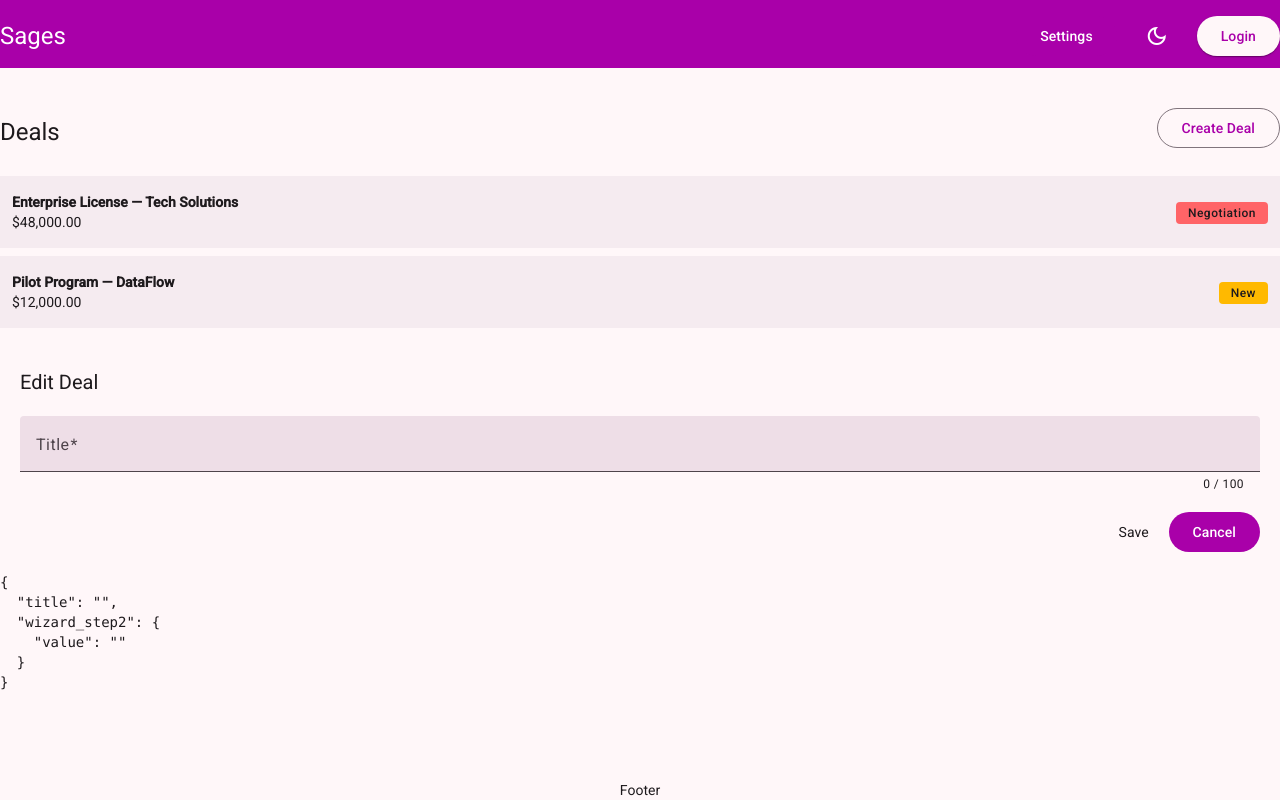
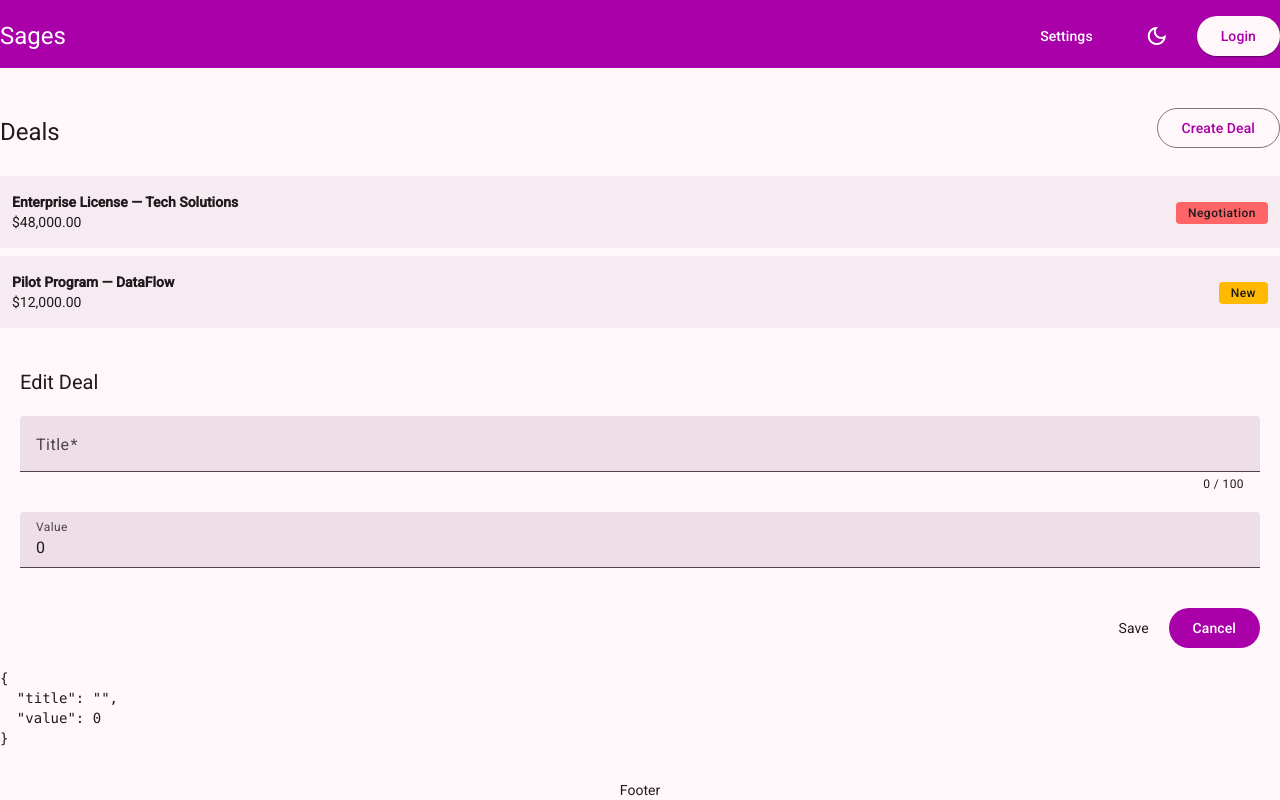
Before and after one commit to ev45ive/sages-angular-open-1026, an Angular app: page /deals in a window 1280 px wide. Built offline with nearby package versions, Linux system fonts and the light colour scheme.

Commit message:
@if (form.get('title'); as field) //  @let titleField = form.get('title');

```diff
--- a/src/app/features/deals/model/deal.ts
+++ b/src/app/features/deals/model/deal.ts
@@ -8,5 +8,5 @@ export interface Deal {
   value: number;
   contactName: string;
   public: boolean;
-  task?: []; //
+  // tasks?: []; //
 }
--- a/src/app/features/deals/ui/deal-editor/deal-editor.ts
+++ b/src/app/features/deals/ui/deal-editor/deal-editor.ts
@@ -35,29 +35,37 @@ import { SharedForms /* SharedModule */ } from '@shared/ui';
     <form [formGroup]="form">
       <div class="grid gap-5 p-5">
         <h2 class="text-xl">Edit Deal</h2>
-        <!-- <input class="p-3 bg-surface-bright border" type="text" [(ngModel)]="draft().title" /> -->
+        <!-- @let titleField = form.get('title'); -->
+
+        @if (form.get('title'); as field) {
           <mat-form-field>
             <mat-label>Title</mat-label>
 
             <input type="text" matInput formControlName="title" />
 
-          <mat-hint align="end"> {{ form.get('title')?.value?.length }} / 100 </mat-hint>
+            <mat-hint align="end"> {{ field?.value?.length }} / 100 </mat-hint>
             <mat-error>
-            @if (form.get('title')?.getError('required')) {
+              @if (field?.getError('required')) {
                 Field is required
               }
-            @if (form.get('title')?.getError('censor'); as error) {
+              @if (field?.getError('censor'); as error) {
                 Cannot contain bad word "{{ error.censor }}"
               }
             </mat-error>
           </mat-form-field>
+        }
 
-        <!-- TODO: Wizard steps -->
-        @if (1 > 2) {
-          <div formGroupName="wizard_step2">
-            <input type="text" formControlName="tajne" value="tajne" />
-          </div>
+        <mat-form-field>
+          <mat-label>Value</mat-label>
+
+          <input type="number" min="0" matInput formControlName="value" />
+
+          <mat-error>
+            @if (form.get('value')?.getError('required')) {
+              Field is required
             }
+          </mat-error>
+        </mat-form-field>
 
         <div class="flex justify-end gap-md">
           <button (click)="submit()">Save</button>
@@ -76,25 +84,15 @@ export class DealEditor {
     return control.value.includes('batman') ? { censor: 'bad word' } : null;
   };
 
-  // bob = inject(FormBuilder);
   bob = inject(NonNullableFormBuilder);
 
   form = this.bob.group({
     title: this.bob.control('', { validators: [Validators.required, this.censorValidator] }),
-    wizard_step2: this.bob.group({
-      value: [''], // control
-    }),
+    value: [0],
+    // wizard_step2: this.bob.group({
+    //   value: [''], // control
+    // }),
   });
-
-  // form = new FormGroup({
-  //   title: new FormControl('', {
-  //     validators: [Validators.required, this.censorValidator],
-  //     nonNullable: true,
-  //   }),
-  //   wizard_step2: new FormGroup({
-  //     value: new FormControl(0, { nonNullable: true }),
-  //   }),
-  // });
 
   save = output<Deal>();
   cancel = output();
```
Lines whose indentation alone changed are shown as unchanged.
